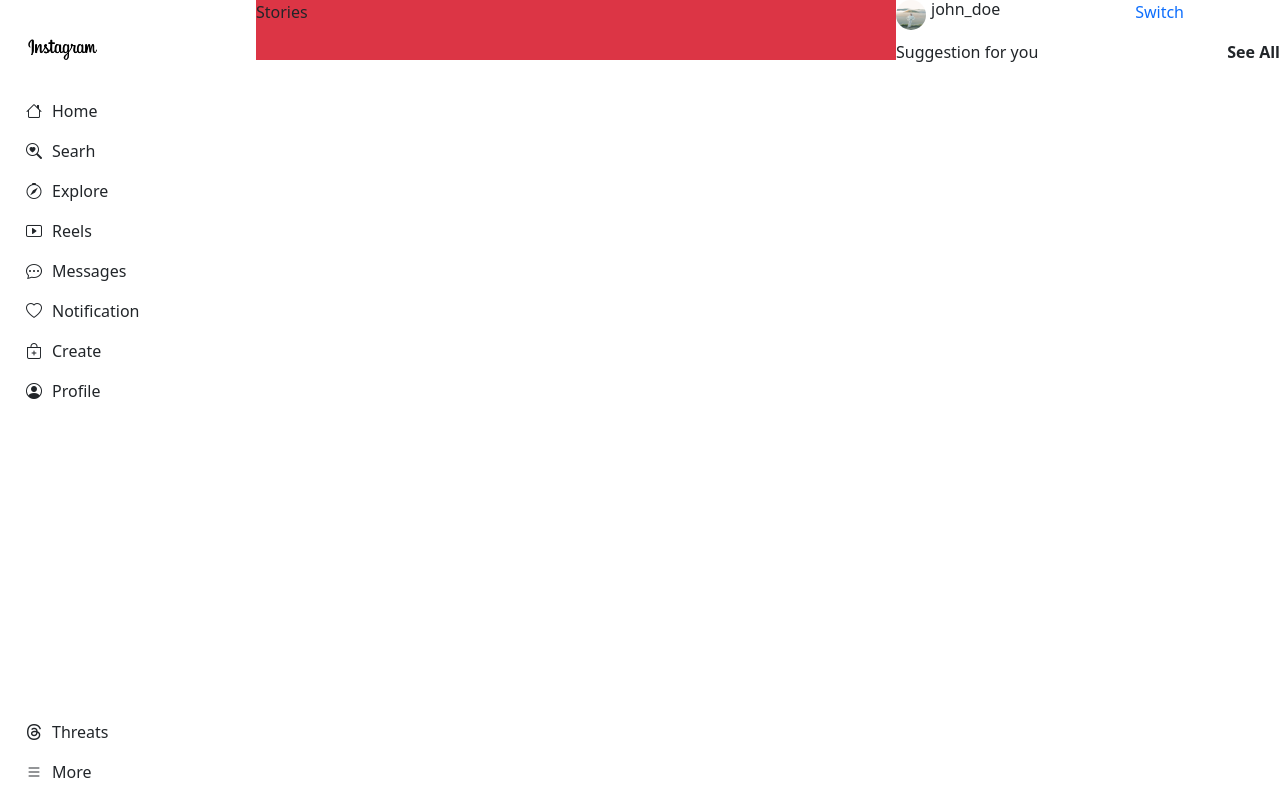
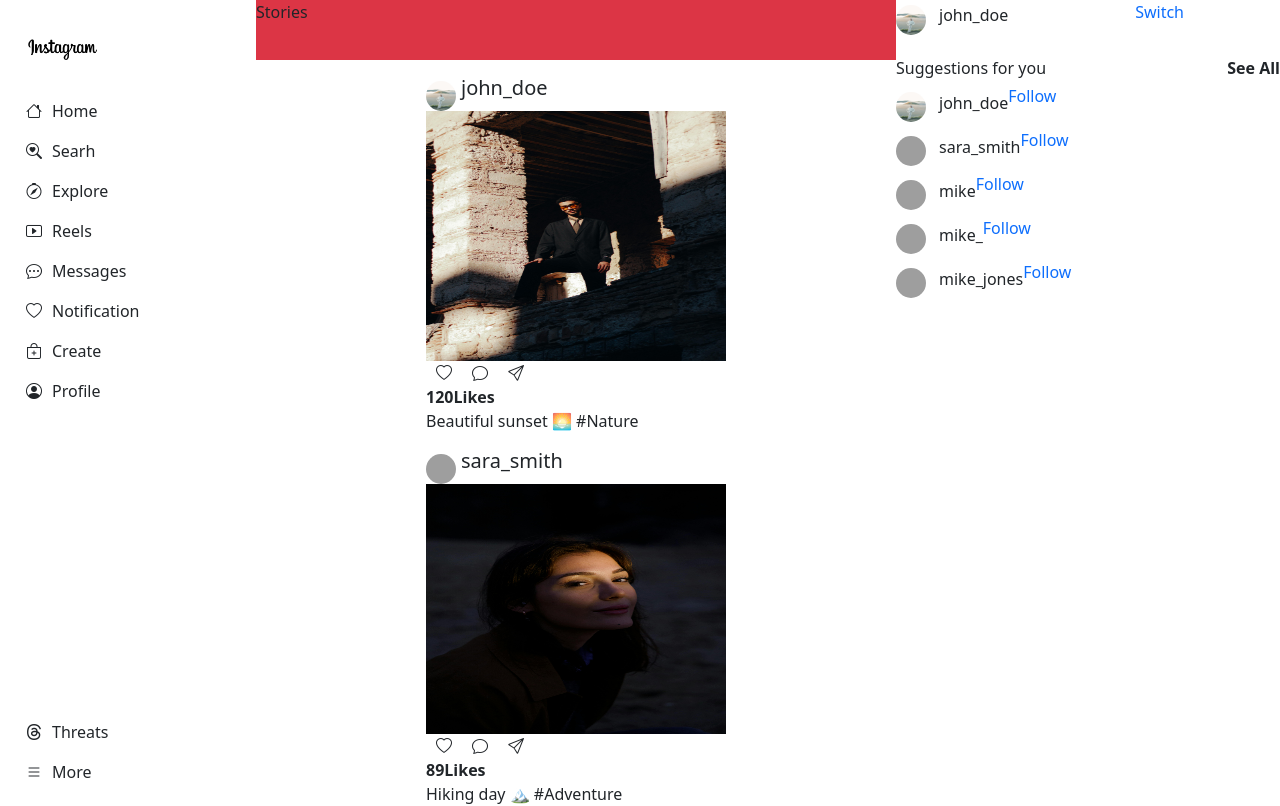
Before and after one commit to Syannithusan/React, a React (Vite) app in the folder Instagram/: page / in a window 1280 px wide. Shown: the top 806 px of the page. Built offline with nearby package versions, Linux system fonts and the light colour scheme; data requests are answered from the project's data file; grey boxes are pictures that could not be loaded.

Commit message:
before offf

```diff
--- a/Instagram/src/Posts.jsx
+++ b/Instagram/src/Posts.jsx
@@ -12,7 +12,32 @@ function Posts() {
 
   return (
     <div className='d-flex justify-content-center'>
-
+      {posts.length > 0 ? (
+        <div>
+          {posts.map((posts) =>
+            <div className='my-3' key={posts.id}>
+              <div className='d-flex'>
+                <img className='dp rounded-circle' src={posts.user.profile_pic} alt="profile-pic" />
+                <h5>{posts.user.username}</h5>
+              </div>
+              <img className='image' src={posts.image} alt="" />
+              <div>
+                <i className="bi bi-heart"></i>
+                <i className="bi bi-chat"></i>
+                <i className="bi bi-send"></i>
+              </div>
+              <div>
+                <b>{posts.likes}Likes</b>
+              </div>
+              <p>{posts.caption}</p>
+            </div>
+          )}
+        </div>
+      ) : (
+        <div>
+          Loading Posts
+        </div>
+      )}
     </div>
   );
 }
--- a/Instagram/src/Suggestion.jsx
+++ b/Instagram/src/Suggestion.jsx
@@ -1,38 +1,69 @@
 import React, { useEffect, useState } from 'react'
 
-function Suggestion() {
-  const [profile, setProfile] = useState();
-  const [suggestion, setSuggestion] = useState();
+function Suggestions() {
+  const [profile, setProfile] = useState(null);
+  const [suggestions, setSuggestions] = useState([]);
 
   useEffect(() => {
+    // Fetch profile
     fetch('http://localhost:3000/profile')
       .then(data => data.json())
       .then(data => setProfile(data))
-      .catch(err => console.log(err))
+      .catch(err => console.log(err));
 
+    // Fetch suggestions
     fetch('http://localhost:3000/suggestion')
       .then(data => data.json())
-      .then(data => setSuggestion(data))
-      .catch(err => console.log(err))
+      .then(data => setSuggestions(data))
+      .catch(err => console.log(err));
   }, []);
 
   return (
     <div>
+      {/* Profile Section */}
       <div className='suggestion w-75'>
-        {profile ?
-          <div className='d-flex'>
-            <img className='dp rounded-circle' src={profile.profile_pic} alt="profile-pic" />
-            <h5>{profile.username}</h5>
-           <p className='ms-auto text-primary'>Switch</p>
+        {profile ? (
+          <div className='d-flex align-items-center'>
+            <img
+              className='dp rounded-circle'
+              src={profile.profile_pic}
+              alt="profile-pic"
+              width="50"
+              height="50"
+            />
+            <h5 className='ms-2'>{profile.username}</h5>
+            <p className='ms-auto text-primary'>Switch</p>
           </div>
-          : <p>Loading</p>}
+        ) : (
+          <p>Loading...</p>
+        )}
       </div>
-      <div className='d-flex '>
-        <p>Suggestion for you</p>
+
+      {/* Suggestion Header */}
+      <div className='d-flex mt-3'>
+        <p className='mb-0'>Suggestions for you</p>
         <b className='ms-auto'>See All</b>
       </div>
+
+      {/* Suggestion List */}
+      {suggestions.length > 0 ? (
+        <div>
+          {suggestions.map((suggestion) => (
+            <div className='my-1' key={suggestion.id}>
+              <div className='d-flex align-items-center'>
+                <img className='dp rounded-circle' src={suggestion.profile_pic} alt="suggestion-pic" width="40" height="40"
+                />
+                <h6 className='ms-2 mb-0'>{suggestion.username}</h6>
+                <p className='text-primary'>Follow</p>
+              </div>
+            </div>
+          ))}
+        </div>
+      ) : (
+        <div>Loading suggestions...</div>
+      )}
     </div>
   )
 }
 
-export default Suggestion
+export default Suggestions
```
